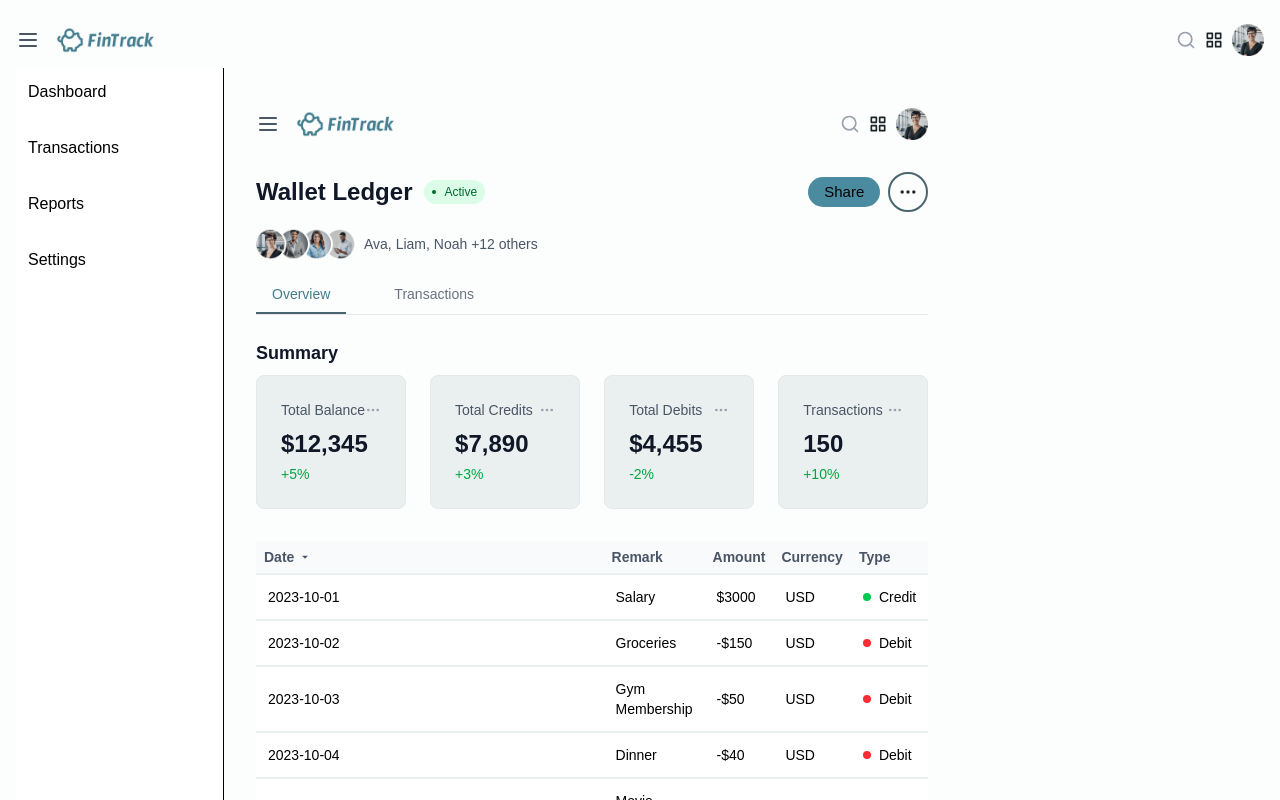
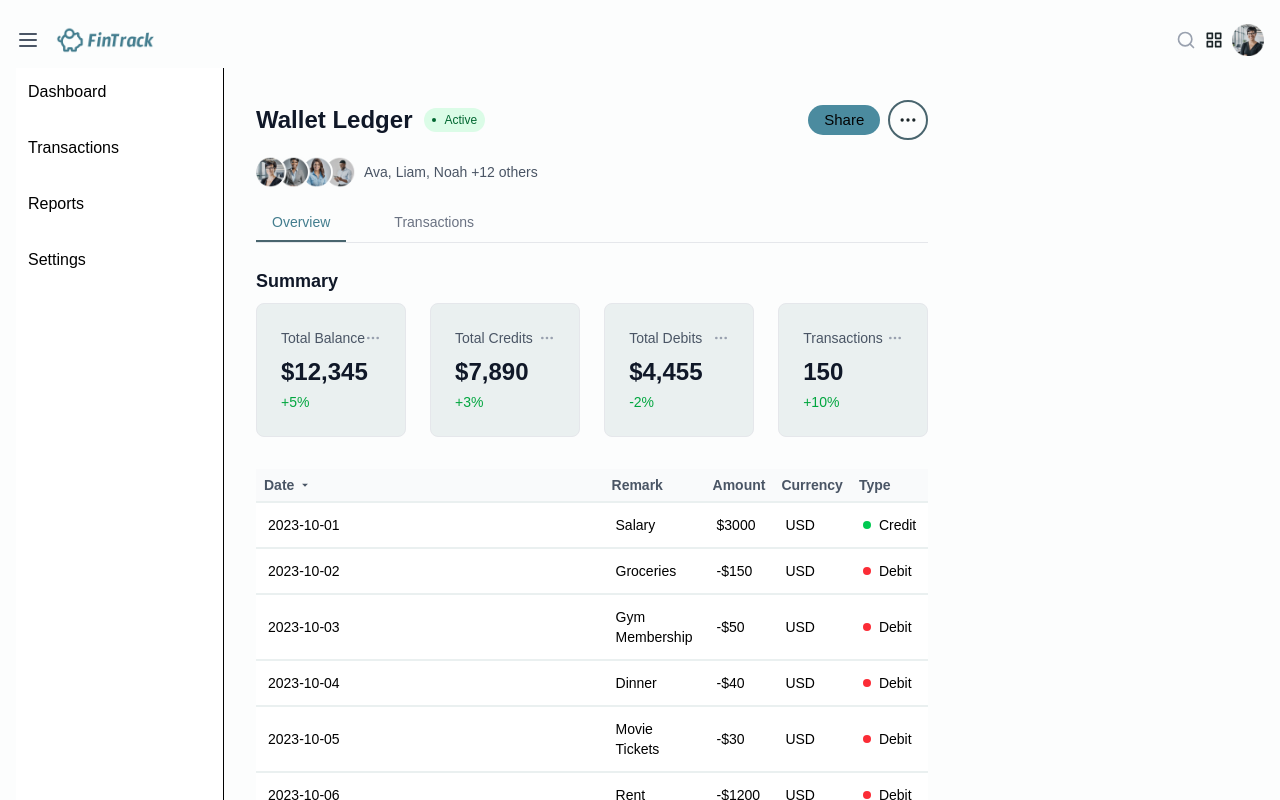
Before and after one commit to mateenOlalekan/fintrack, a Next.js app: page / in a window 1280 px wide. Shown: the top 800 px of the page. Built offline with nearby package versions, Linux system fonts and the light colour scheme.

Commit message:
Update page.tsx

```diff
--- a/src/app/page.tsx
+++ b/src/app/page.tsx
@@ -6,7 +6,7 @@ import LoadingScreen from './components/loading';
 import Sidebar from './components/layout/sidebar';
 import Main from './components/layout/main';
 import Tail from './components/Transactions/HomeTable';
-import Header from './components/layout/header';
+//import Header from './components/layout/header
 
 export default function FullLayout() {
   const [isLoading, setIsLoading] = useState(true);
@@ -30,7 +30,6 @@ export default function FullLayout() {
 
         {/* Main Content */}
         <main className="flex flex-col p-4 sm:p-6 lg:p-8 space-y-6 overflow-y-auto ">
-          <Header />
           <Main />
           <Tail />
         </main>
```
